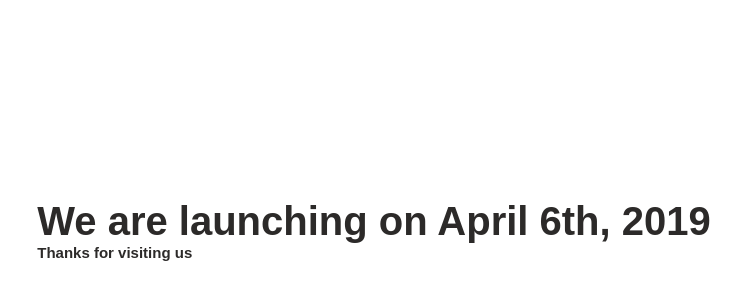
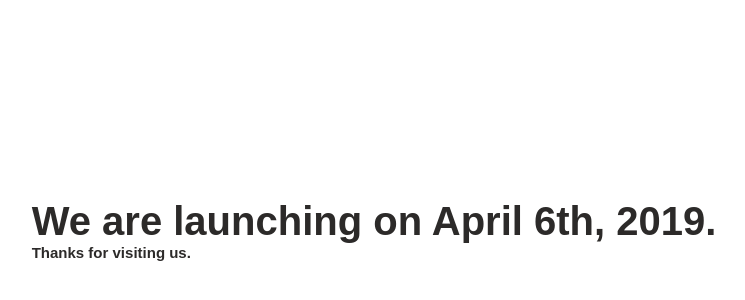
Before and after one commit to tweety101/hmb-opening-soon, a website: page src/index.html in a window 1280 px wide. Shown: the part 170-470 px from the top of the page, without its empty margins (266-1011 px from the left). Drawn offline with nearby package versions, Linux system fonts and the light colour scheme; files that its build step writes are made by us from their sources.

Commit message:
full stops are important

```diff
--- a/src/index.html
+++ b/src/index.html
@@ -12,18 +12,10 @@
 <body>
     <div class="container">
         <div class="message__soon">
-            <h1 class="header1">We are launching on April 6th, 2019</h1>
-            <h2>Thanks for visiting us</h2>
-
+            <h1 class="header1">We are launching on April 6th, 2019.</h1>
+            <h2>Thanks for visiting us.</h2>
         </div>
-
-
     </div>
-
-
-
-
-
 </body>
 
 </html>
```
